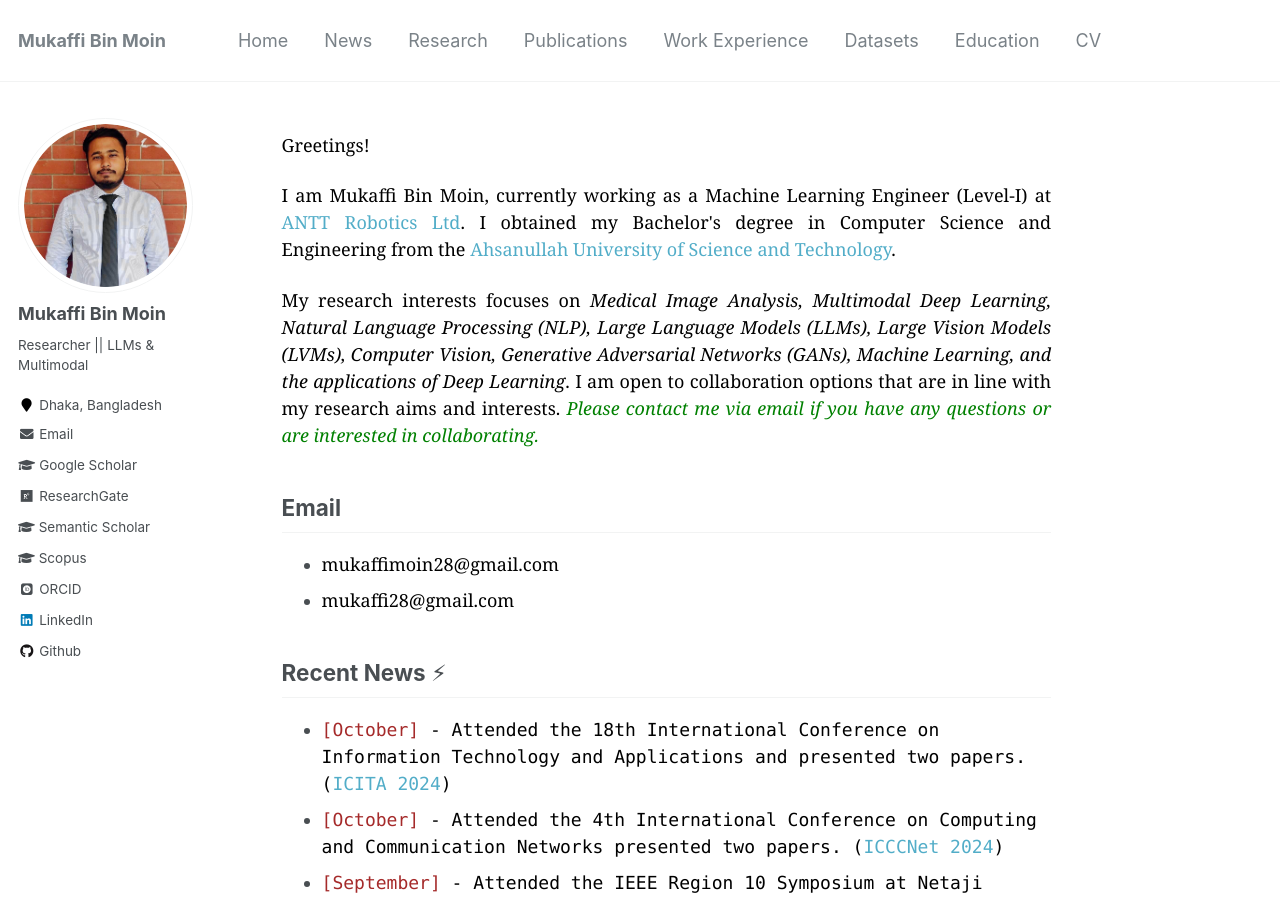
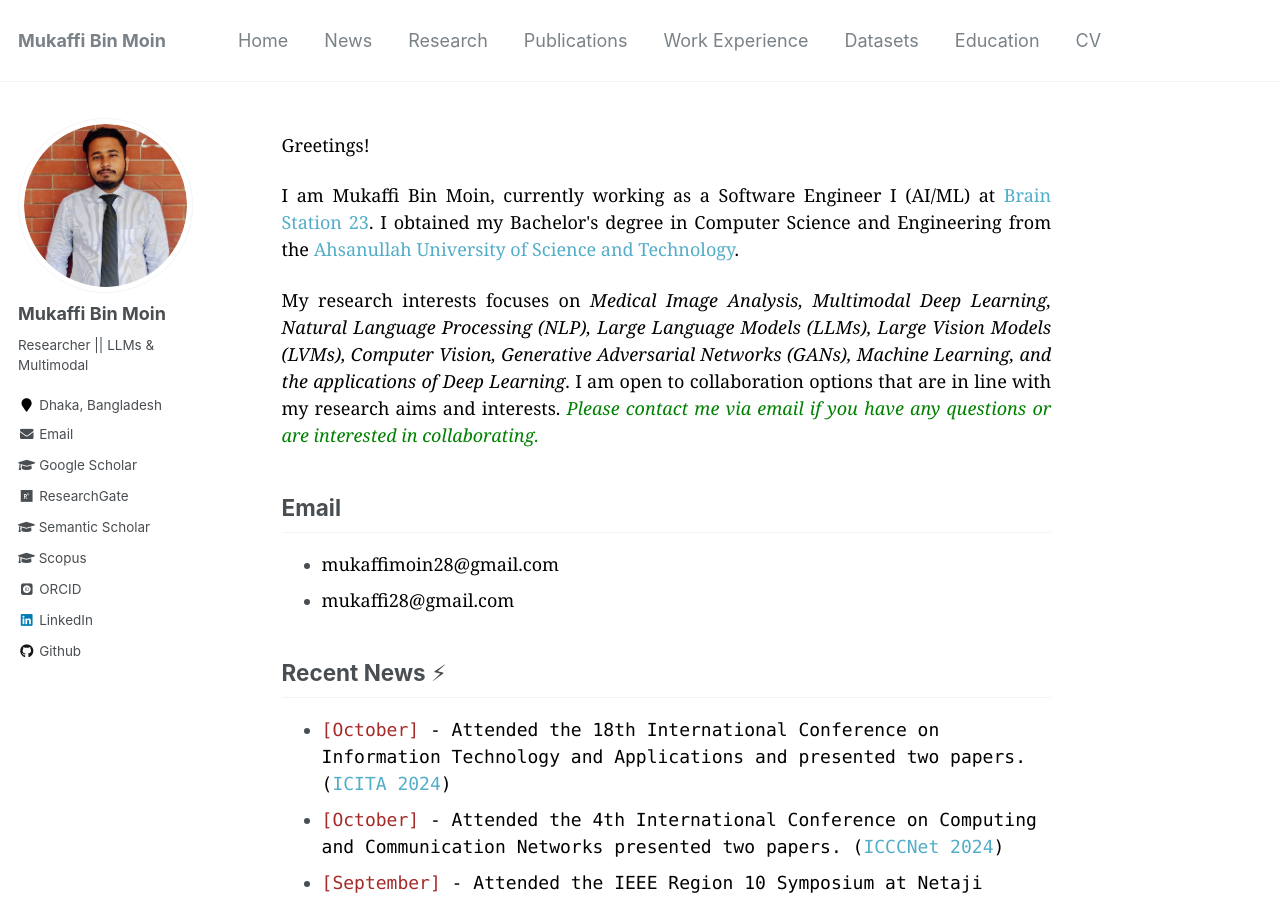
Before and after one commit to Mukaffi28/Mukaffi28.github.io, a Jekyll site: the page built from _pages/about.md, in a window 1280 px wide and 900 px high. Built offline with Jekyll 4.4.1, drawn with Linux system fonts in a browser that asks for light colours; some web fonts are replaced; a script that is not in the unit is left out.

Commit message:
Update about.md

```diff
--- a/_pages/about.md
+++ b/_pages/about.md
@@ -13,9 +13,9 @@ redirect_from:
 <!-- <p style="text-align:justify; color:black; font-family:Georgia">I am  Mukaffi Bin Moin (<button onclick="playMusic()" style='font-size:16px'>pronounce <i class='fas fa-volume-up'></i></button>), currently working as
 a <a href="https://aust.edu/cse/faculty_member/mr_g_m_shahariar">Lecturer (Grade-I)</a> at the Department of CSE,
 <a href="https://aust.edu/">Ahsanullah University of Science and Technology</a>. I obtained my Bachelor's degree in Computer Science and
-Engineering from the same university. My career aspiration is to work in leading AI research laboratories. I am an incoming Ph.D. student in Fall 2024. More information soon!
+Engineering from the same university. My career aspiration is to work in leading AI research laboratories. I am an incoming Ph.D. student in Fall 2024. More information soon! https://www.linkedin.com/company/brainstation-23/
 </p> -->
-<p style="text-align:justify; color:black; font-family:Georgia">I am  Mukaffi Bin Moin, currently working as a Machine Learning Engineer (Level-I) at <a href="https://www.linkedin.com/company/anttroboticsltd/">ANTT Robotics Ltd</a>. I obtained my Bachelor's degree in Computer Science and Engineering from the <a href="https://aust.edu/">Ahsanullah University of Science and Technology</a>.
+<p style="text-align:justify; color:black; font-family:Georgia">I am  Mukaffi Bin Moin, currently working as a Software Engineer I (AI/ML) at <a href="https://www.linkedin.com/company/brainstation-23/">Brain Station 23</a>. I obtained my Bachelor's degree in Computer Science and Engineering from the <a href="https://aust.edu/">Ahsanullah University of Science and Technology</a>.
 </p>
 
 
```
